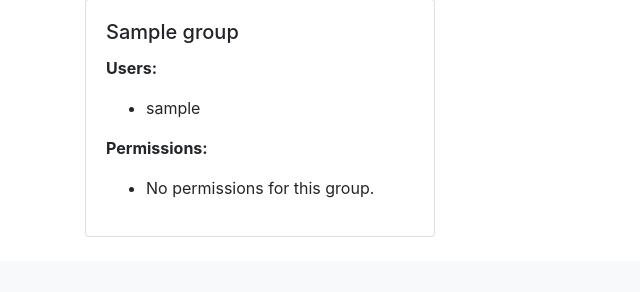
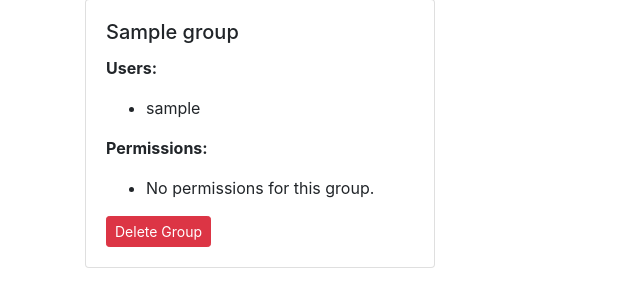
Before and after one commit to yhendricks/flaskcrud, a Flask app: page /manage-groups in a window 1280 px wide. Shown: the part 762-1054 px from the top of the page, without its empty margins (0-640 px from the left). Before the commit the page ends 999 px from the top, so only its background shows below. Run offline with Flask 3, Linux system fonts and the light colour scheme; a user stored in the database is signed in; tables that the repository leaves empty hold one stand-in row (values such as "Sample post"); some libraries are stand-ins or nearby versions.

Commit message:
Delete group

```diff
--- a/app.py
+++ b/app.py
@@ -203,6 +203,26 @@
 
     return redirect(url_for('manage_groups'))
 
+@app.route('/delete-group', methods=['POST'])
+@login_required
+def delete_group():
+    group_name = request.form.get('group_name')
+    group = Group.query.filter_by(name=group_name).first()
+
+    if not group:
+        flash('Group not found.', 'danger')
+    else:
+        # Remove associations with users and permissions first
+        for user in list(group.users):
+            user.groups.remove(group)
+        for permission in list(group.permissions):
+            group.permissions.remove(permission)
+        db.session.delete(group)
+        db.session.commit()
+        flash(f'Group {group_name} deleted successfully.', 'success')
+
+    return redirect(url_for('manage_groups'))
+
 
 @app.route('/protected')
 @login_required
--- a/templates/manage_groups.html
+++ b/templates/manage_groups.html
@@ -102,6 +102,10 @@
                                 <li>No permissions for this group.</li>
                             {% endfor %}
                         </ul>
+                        <form method="POST" action="/delete-group" onsubmit="return confirm('Are you sure you want to delete this group?');">
+                            <input type="hidden" name="group_name" value="{{ group.name }}">
+                            <button type="submit" class="btn btn-danger btn-sm">Delete Group</button>
+                        </form>
                     </div>
                 </div>
             </div>
```
